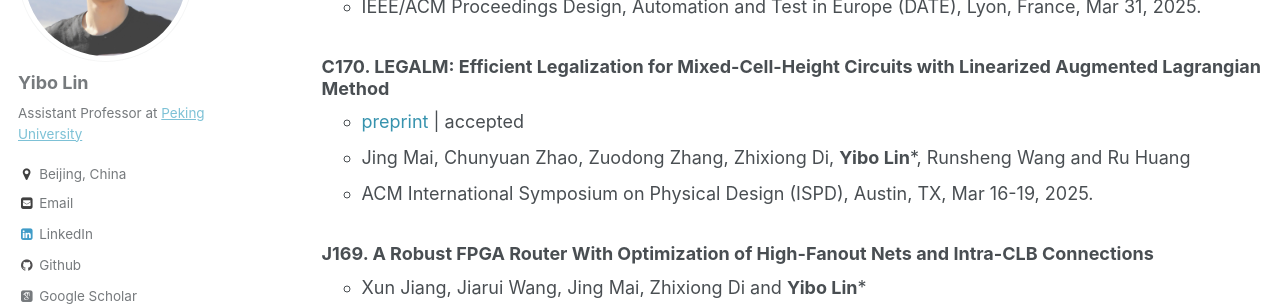
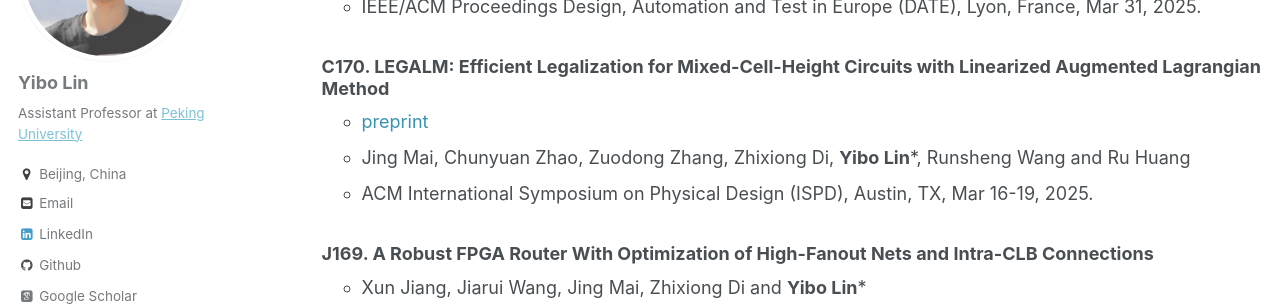
Before and after one commit to limbo018/limbo018.github.io, a Jekyll site: the page built from _pages/publications.md, in a window 1280 px wide and 900 px high, scrolled down 4363 px. Shown: the part 149-455 px from the top of the window. Built offline with Jekyll 4.4.1, drawn with Linux system fonts in a browser that asks for light colours; some web fonts are replaced.

Commit message:
remove accepted notes for ispd25 papers

```diff
--- a/_pages/publications.md
+++ b/_pages/publications.md
@@ -135,7 +135,7 @@ Conference and Journal Papers
      * IEEE/ACM Proceedings Design, Automation and Test in Europe (DATE), Lyon, France, Mar 31, 2025.
 
   ### C170. LEGALM: Efficient Legalization for Mixed-Cell-Height Circuits with Linearized Augmented Lagrangian Method
-     * <a href="/publications/papers/PLACE_ISPD2025_Mai.pdf" style="color:#3793ae">preprint</a> \| accepted
+     * <a href="/publications/papers/PLACE_ISPD2025_Mai.pdf" style="color:#3793ae">preprint</a>
      * Jing Mai, Chunyuan Zhao, Zuodong Zhang, Zhixiong Di, **Yibo Lin**\*, Runsheng Wang and Ru Huang
      * ACM International Symposium on Physical Design (ISPD), Austin, TX, Mar 16-19, 2025.
 
--- a/ref/publications.bib
+++ b/ref/publications.bib
@@ -1706,8 +1706,8 @@
   day={16--19},
   address={Austin, TX},
   publishlink={},
-  annotateweb={([limbo018.github.io/papers/PLACE_ISPD2025_Mai.pdf preprint])(accepted)},
-  annotatecv={(accepted)},
+  annotateweb={([limbo018.github.io/papers/PLACE_ISPD2025_Mai.pdf preprint])},
+  annotatecv={},
   affiliation={PKU},
   corresponding={Lin, Yibo},
 }
```
Also changed, not shown: _includes/publications_cv.md (+1 -1 lines), 3 other files.
